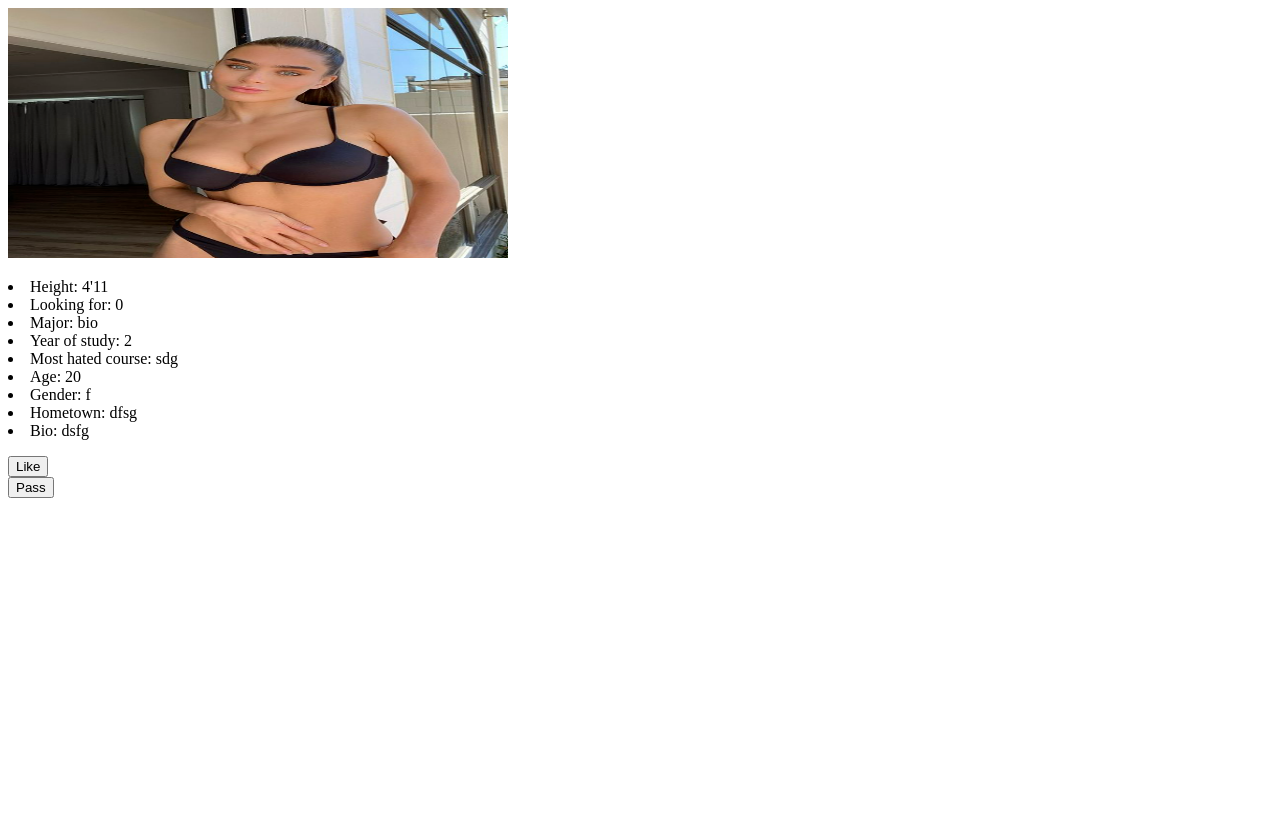
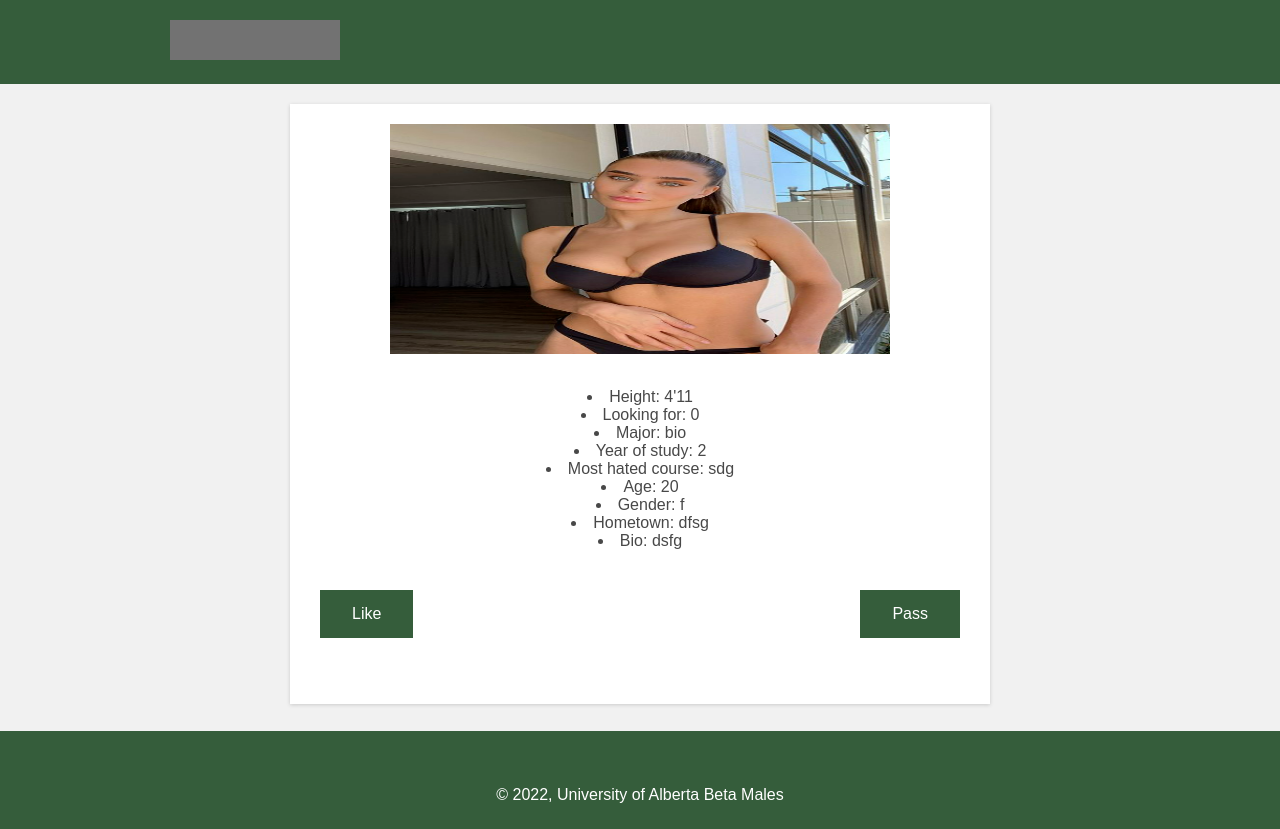
Before and after one commit to LeoKraushaar/UAlbertaDate, a Django app: page /swipe/ in a window 1280 px wide. Before the commit the page ends 498 px from the top, so only its background shows below. Run offline with Django 4.2, Linux system fonts and the light colour scheme; a user stored in the database is signed in; data comes from the database, SQL or seed files in the repository; grey boxes are pictures that could not be loaded.

Commit message:
I WANT TO SLEEP

```diff
--- a/UAlbertaDate/swipe/templates/swipe.html
+++ b/UAlbertaDate/swipe/templates/swipe.html
@@ -1,6 +1,129 @@
 {% load static %}
 <!DOCTYPE html>
 {% csrf_token %}
+<html>
+    <head>
+        <meta charset="UTF-8">
+        <meta name="viewport" content="width=device-width, initial-scale=1.0">
+        <meta http-equiv="X-UA-Compatible" cotent = "ie=edge">
+        <title>UAlberta Date Login</title>
+        <style>
+            * {
+                margin: 0;
+                padding: 0;
+                box-sizing: border-box;
+            }
+
+            header {
+                text-align: left;
+                background-color: #355d3b;
+                color: #fff;
+                padding: 20px;
+            }
+
+            img[alt="logo"] {
+                margin-left: 150px;
+                height: 40px;
+                width: 170px;
+                object-fit: cover;
+                object-position: 100% 95%;
+                filter: invert(100%) sepia(0%) saturate(2000%) hue-rotate(147deg) brightness(118%) contrast(100%);
+            }
+
+            body {
+                font-family: Arial, Helvetica, sans-serif;
+                background-color: #f1f1f1
+            }
+
+            main {
+                text-align: center;
+                margin: auto;
+                padding: 20px 80px;
+                border-radius: 5;
+                min-height: calc(100vh - 84px - 69px);
+            }
+
+            article {
+                color: #484848;
+                margin: auto;
+                text-align: center;
+                box-shadow: rgba(0, 0, 0, 0.16) 0px 1px 4px;
+                background-color: #fff;
+                position: absolute;
+                width: 700px;
+                height: 600px;
+                left: 50%;
+                margin-right: -50%;
+                transform: translate(-50%, 0%)
+            }
+
+            img[src="{{image_url}}"]{
+                padding: 20px 0 0 0;
+                width = 500px;
+                height = 250px;
+            }
+
+            h1 {
+                padding: 20px 0 10px 0;
+            }
+
+            p {
+                padding: 30px 0 0 0;
+                margin: auto;
+            }
+
+            a {
+                text-decoration: none;
+                color: #fff;
+            }
+
+            button[value="Like"] {
+                background-color: #355d3b;
+                border: #000;
+                color: #fff;
+                text-align: center;
+                display: inline-block;
+                font-size: 16px;
+                margin: 10px 30px;
+                cursor: pointer;
+                padding: 15px 32px;
+                float: left;
+            }
+
+            button[value="Pass"] {
+                background-color: #355d3b;
+                border: #000;
+                color: #fff;
+                text-align: center;
+                display: inline-block;
+                font-size: 16px;
+                margin: 10px 30px;
+                cursor: pointer;
+                padding: 15px 32px;
+                float: right;
+            }
+
+            button a {
+                display: block;
+            }
+
+            footer {
+                text-align: center;
+                background-color: #355d3b;
+                color: #fff;
+                padding: 25px;
+            }
+
+        </style>
+    </head>
+    <body>
+        <header>
+            <a href="https://www.ualberta.ca/index.html">
+            <img alt="logo" src="https://logodix.com/logo/1031274.png">
+            </a>
+        </header>
+        <main>
+            <article>
                 <img src="{{image_url}}" height=250 width=500></img>
 
                 <p>
@@ -11,10 +134,17 @@
                 {{prints}}
                 <form method="post">
                     {% csrf_token %}
-    <button type='submit'>Like</button>
+                    <button type='submit' value="Like">Like</button>
                 </form>
 
                 <form method="post">
                     {% csrf_token %}
-    <button type='submit'>Pass</button>
+                    <button type='submit' value="Pass">Pass</button>
                 </form>
+            </article>
+        </main>
+    </body>
+    <footer>
+        <p> &copy; <script>document.write(new Date().getFullYear());</script>, University of Alberta Beta Males</p>
+    </footer>
+</html>
```
Lines whose indentation alone changed are shown as unchanged.
